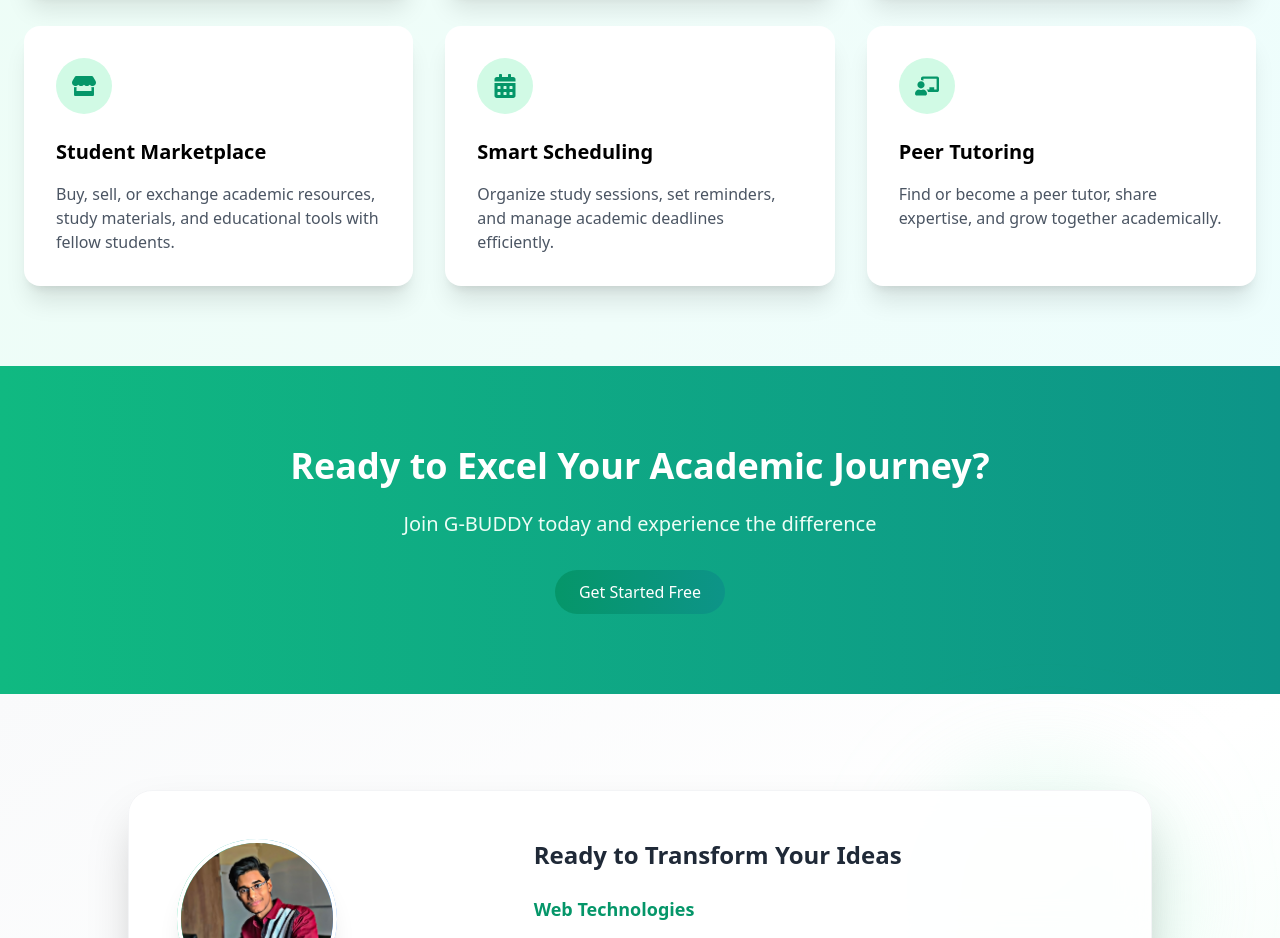
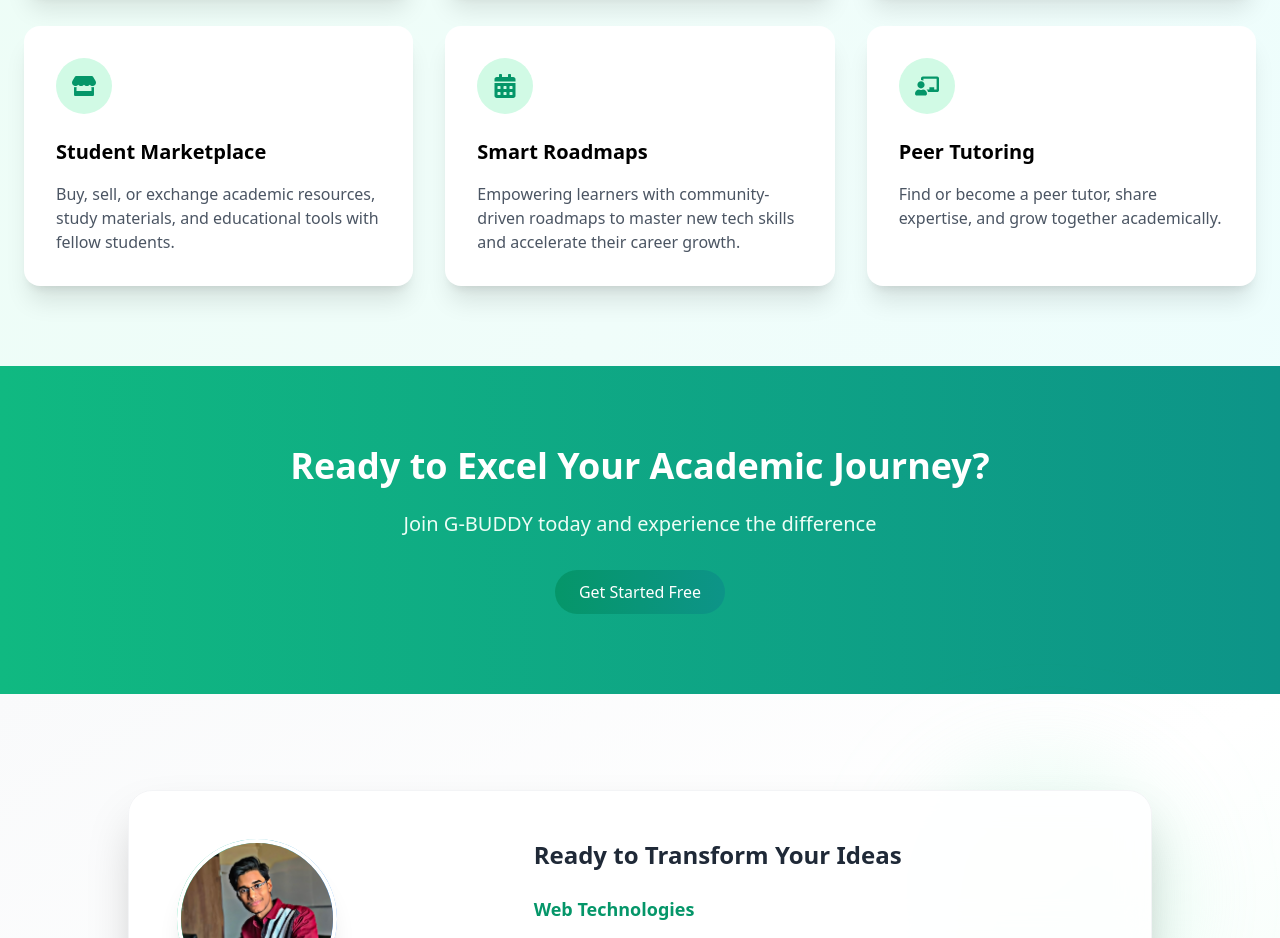
Before and after one commit to GowthamRaj24/G-BUDDY, a React (Create React App) app in the folder gbuddy_frontend/: page / in a window 1280 px wide. Shown: the part 960-1898 px from the top of the page. Built offline with nearby package versions, Linux system fonts and the light colour scheme.

Commit message:
line change

```diff
--- a/gbuddy_frontend/src/pages/Dashboard.js
+++ b/gbuddy_frontend/src/pages/Dashboard.js
@@ -349,8 +349,8 @@
     },
     {
         icon: <FaCalendarAlt className="w-6 h-6" />,
-        title: "Smart Scheduling",
-        description: "Organize study sessions, set reminders, and manage academic deadlines efficiently."
+        title: "Smart Roadmaps",
+        description: "Empowering learners with community-driven roadmaps to master new tech skills and accelerate their career growth."
     },
     {
         icon: <FaChalkboardTeacher className="w-6 h-6" />,
```
